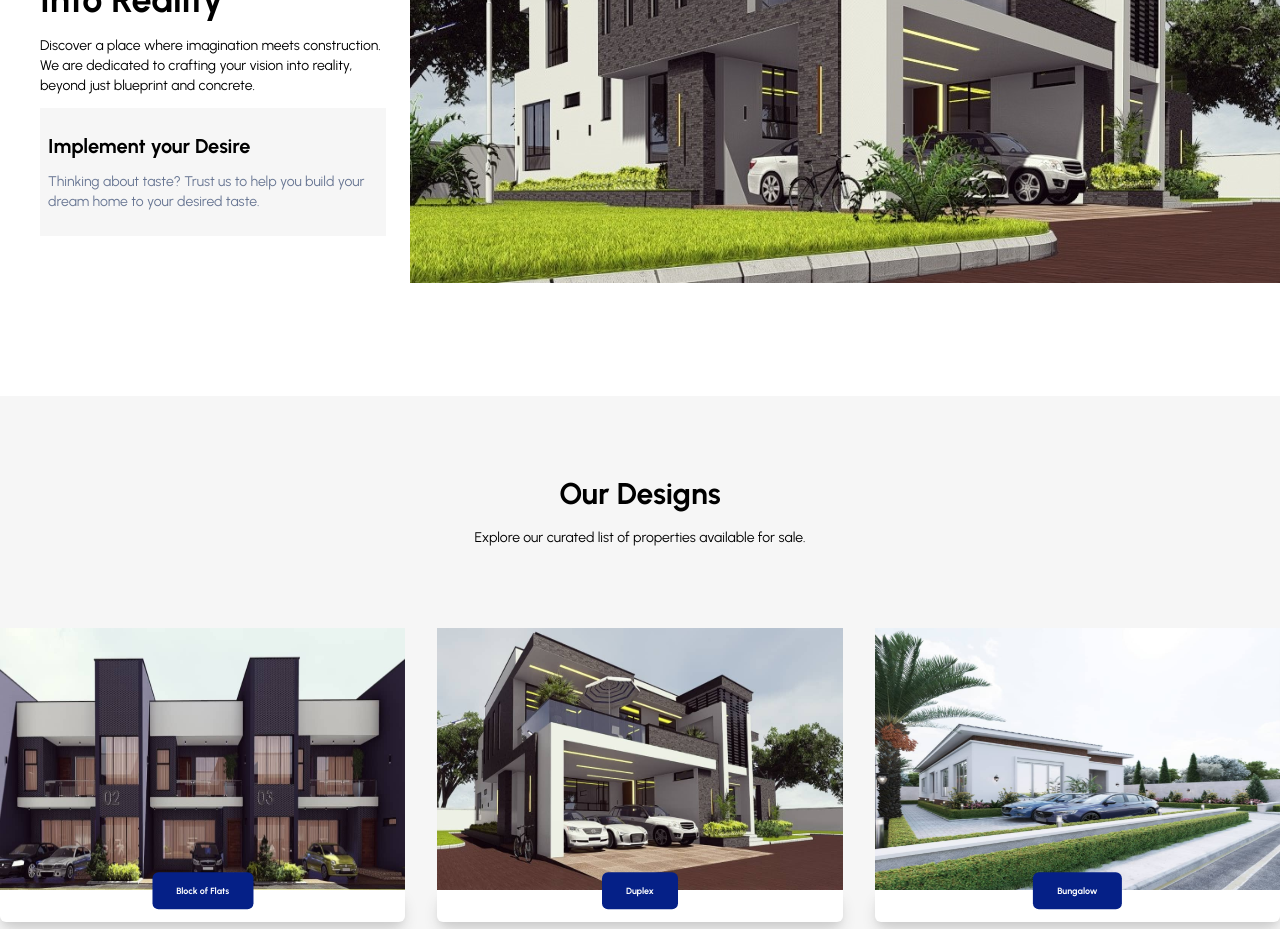
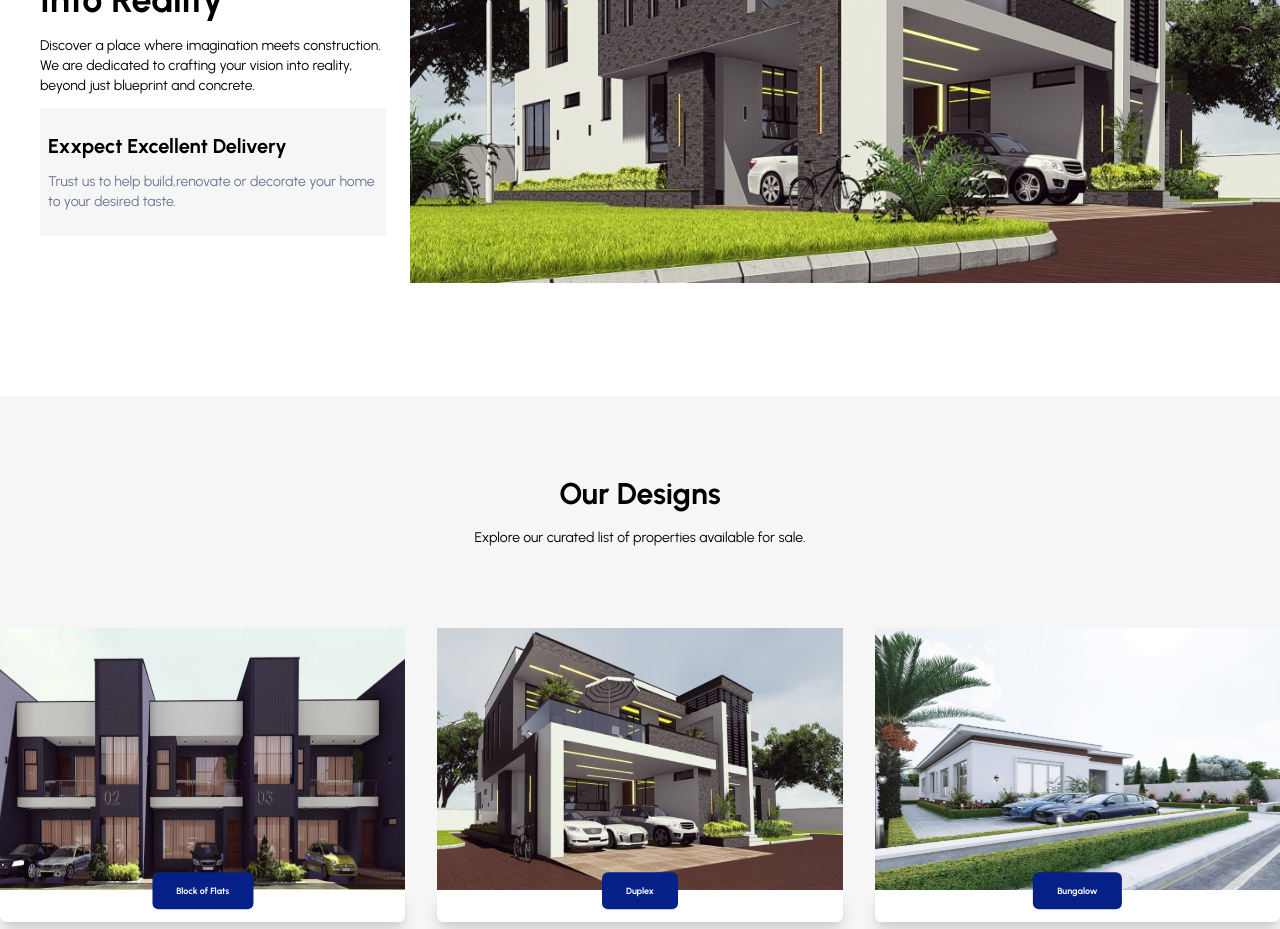
Before and after one commit to Mhiracul/EliteAce, a Next.js app: page / in a window 1280 px wide. Shown: the part 1760-2689 px from the top of the page. Built offline with nearby package versions, Linux system fonts and the light colour scheme.

Commit message:
made changes

```diff
--- a/src/app/component/Sell.tsx
+++ b/src/app/component/Sell.tsx
@@ -60,11 +60,11 @@ const Sell = () => {
             </div>
             <div className="bg-[#F6F6F6] max-w-md px-2 py-6 flex flex-col gap-3 mt-3 align-middle ">
               <h1 className="text-black text-xl font-bold">
-                Implement your Desire
+                Exxpect Excellent Delivery
               </h1>
               <p className="text-normal text-sm text-[#687693]">
-                Thinking about taste? Trust us to help you build your dream home
-                to your desired taste.
+                Trust us to help build,renovate or decorate your home to your
+                desired taste.
               </p>
             </div>
           </div>
```
